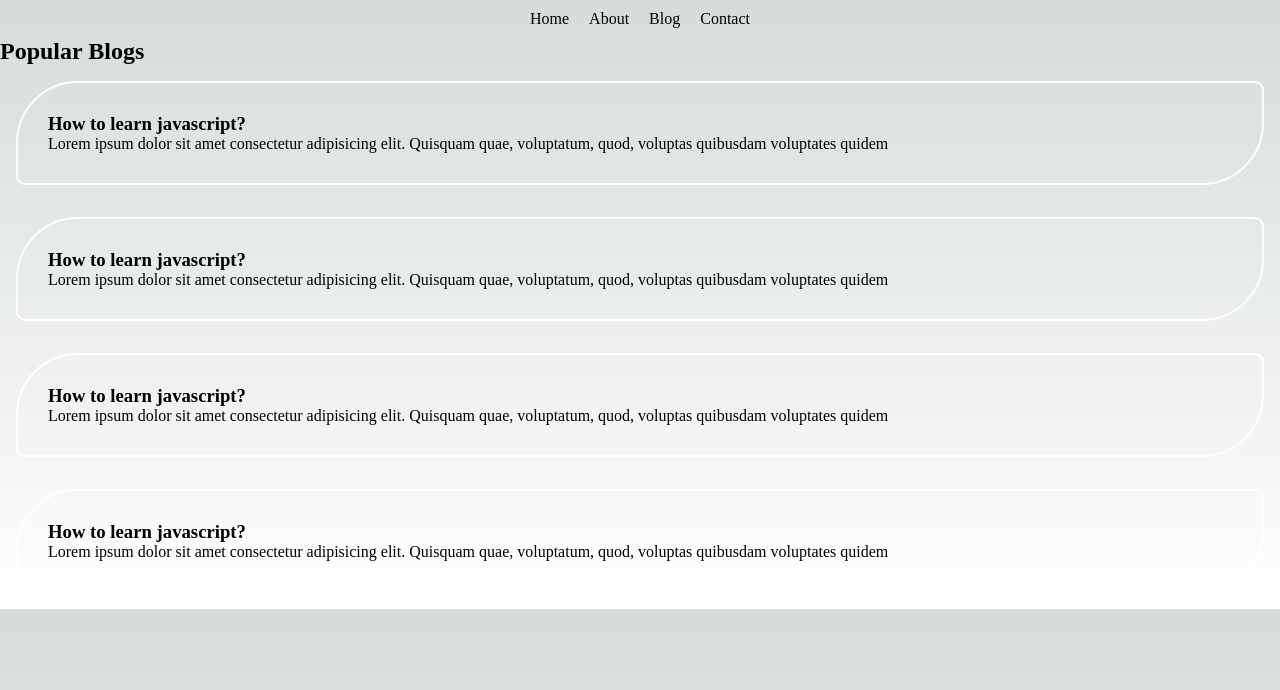
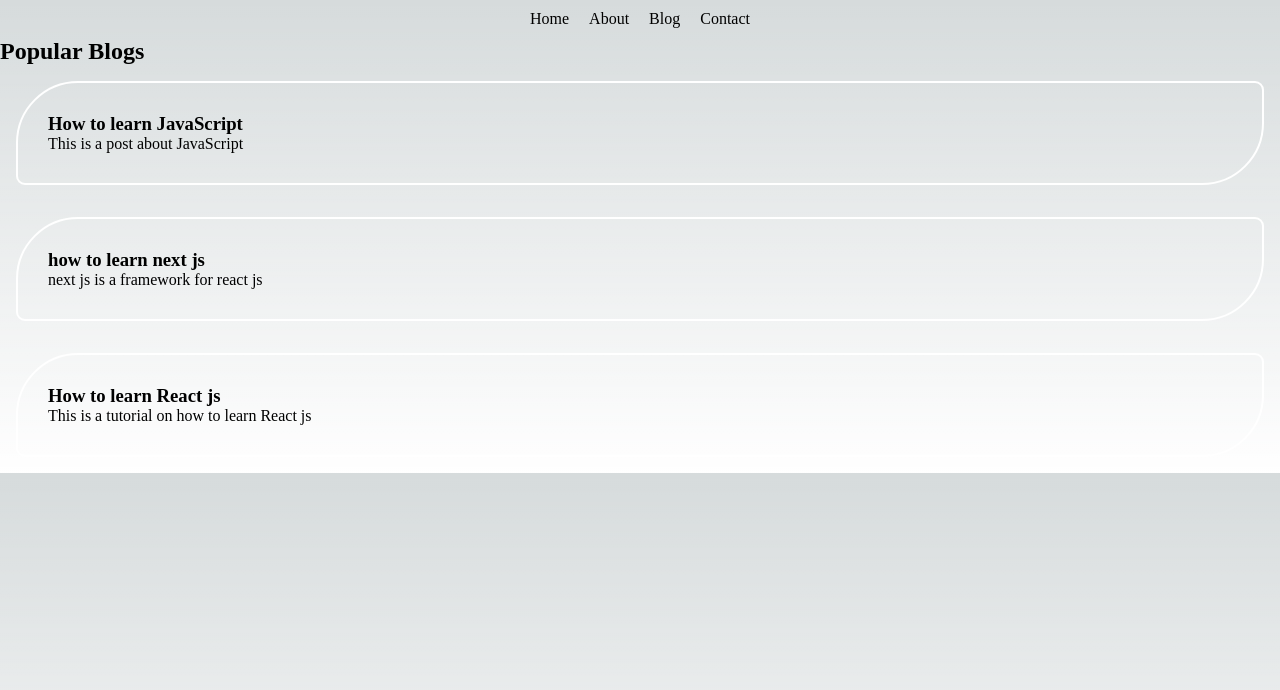
Before and after one commit to asimmaqsood57/Hunting-Coders-in-Next-Js, a Next.js app: page /blog in a window 1280 px wide. Shown: the top 690 px of the page. Built offline with nearby package versions, Linux system fonts and the light colour scheme.

Commit message:
apis are integrated

```diff
--- a/blogData/learn-js.json
+++ b/blogData/learn-js.json
@@ -3,5 +3,6 @@
   "author": "John Doe",
   "tags": ["javascript", "programming"],
   "views": 31,
-  "description": "This is a post about JavaScript"
+  "description": "This is a post about JavaScript",
+  "slug": "learn-js"
 }
--- a/blogData/learn-nextjs.json
+++ b/blogData/learn-nextjs.json
@@ -12,5 +12,6 @@
       "name": "sahil",
       "comment": "nice article"
     }
-  ]
+  ],
+  "slug": "learn-nextjs"
 }
--- a/blogData/learn-react.json
+++ b/blogData/learn-react.json
@@ -2,5 +2,6 @@
   "title": "How to learn React js",
   "description": "This is a tutorial on how to learn React js",
   "author": "John Doe",
-  "tags": ["reactjs", "javascript"]
+  "tags": ["reactjs", "javascript"],
+  "slug": "learn-react"
 }
--- /dev/null
+++ b/src/pages/api/blogs.js
@@ -0,0 +1,43 @@
+// Next.js API route support: https://nextjs.org/docs/api-routes/introduction
+
+import * as fs from "fs";
+
+export default async function handler(req, res) {
+  const data = await fs.promises.readdir("./blogData/", "utf8");
+
+  let allBlogs = [];
+
+  for (let i = 0; i < data.length; i++) {
+    const item = data[i];
+    const myFile = await fs.promises.readFile(`./blogData/${item}`, "utf8");
+    allBlogs.push(JSON.parse(myFile));
+  }
+
+  res.status(200).json(allBlogs);
+  //   data.forEach((item) => {
+  //     console.log(item);
+  //     let myFile = await fs.promises.readFile(`./blogData/${item}`, "utf8");
+  //     console.log(myFile);
+  //   });
+
+  //   fs.promises.readdir("./blogData/", "utf8", (err, data) => {
+  //     if (err) {
+  //       console.error(err);
+  //       return;
+  //     }
+  //     let allBlogs = [];
+
+  //     data.forEach((item) => {
+  //       console.log(item);
+  //       fs.readFile(`./blogData/${item}`, "utf8", (err, data) => {
+  //         if (err) {
+  //           console.error(err);
+  //           return;
+  //         }
+  //         console.log(data);
+  //       });
+  //     });
+
+  //     res.status(200).json(data);
+  //   });
+}
--- /dev/null
+++ b/src/pages/api/getblog.js
@@ -0,0 +1,12 @@
+// http://localhost:3000/api/getblog?slug=learn-react
+import * as fs from "fs";
+
+export default function handler(req, res) {
+  fs.readFile(`./blogData/${req.query.slug}.json`, "utf8", (err, data) => {
+    if (err) {
+      res.status(404).json({ message: "Blog not found" });
+      return;
+    }
+    res.status(200).json(JSON.parse(data));
+  });
+}
--- a/src/pages/blog.js
+++ b/src/pages/blog.js
@@ -1,42 +1,28 @@
-import React from "react";
+import React, { useEffect, useState } from "react";
 import styles from "../styles/Blog.module.css";
 import Link from "next/link";
 
 const Blog = () => {
+  const [blogs, setBlogs] = useState([]);
+  useEffect(() => {
+    fetch("http://localhost:3000/api/blogs")
+      .then((res) => res.json())
+      .then((data) => setBlogs(data));
+  }, []);
   return (
     <div>
       <div className={styles.blogs}>
         <h2>Popular Blogs</h2>
-        <div className={styles.blogItem}>
-          <Link href="/blogpost/learn-java-script">
-            <h3>How to learn javascript?</h3>
-          </Link>
-          <p>
-            Lorem ipsum dolor sit amet consectetur adipisicing elit. Quisquam
-            quae, voluptatum, quod, voluptas quibusdam voluptates quidem
-          </p>
-        </div>
-        <div className={styles.blogItem}>
-          <h3>How to learn javascript?</h3>
-          <p>
-            Lorem ipsum dolor sit amet consectetur adipisicing elit. Quisquam
-            quae, voluptatum, quod, voluptas quibusdam voluptates quidem
-          </p>
-        </div>
-        <div className={styles.blogItem}>
-          <h3>How to learn javascript?</h3>
-          <p>
-            Lorem ipsum dolor sit amet consectetur adipisicing elit. Quisquam
-            quae, voluptatum, quod, voluptas quibusdam voluptates quidem
-          </p>
-        </div>
-        <div className={styles.blogItem}>
-          <h3>How to learn javascript?</h3>
-          <p>
-            Lorem ipsum dolor sit amet consectetur adipisicing elit. Quisquam
-            quae, voluptatum, quod, voluptas quibusdam voluptates quidem
-          </p>
-        </div>
+        {blogs.map((blog) => {
+          return (
+            <div className={styles.blogItem} key={blog.title}>
+              <Link href={`/blogpost/${blog.slug}`}>
+                <h3>{blog.title}</h3>
+              </Link>
+              <p>{blog.description}</p>
+            </div>
+          );
+        })}
       </div>
     </div>
   );
```
